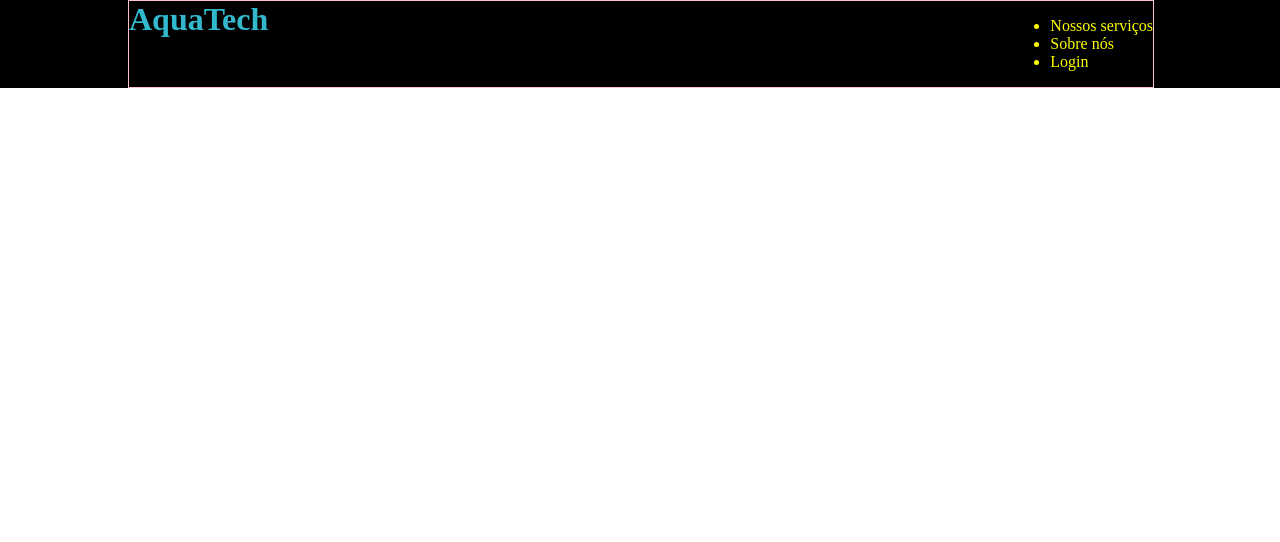
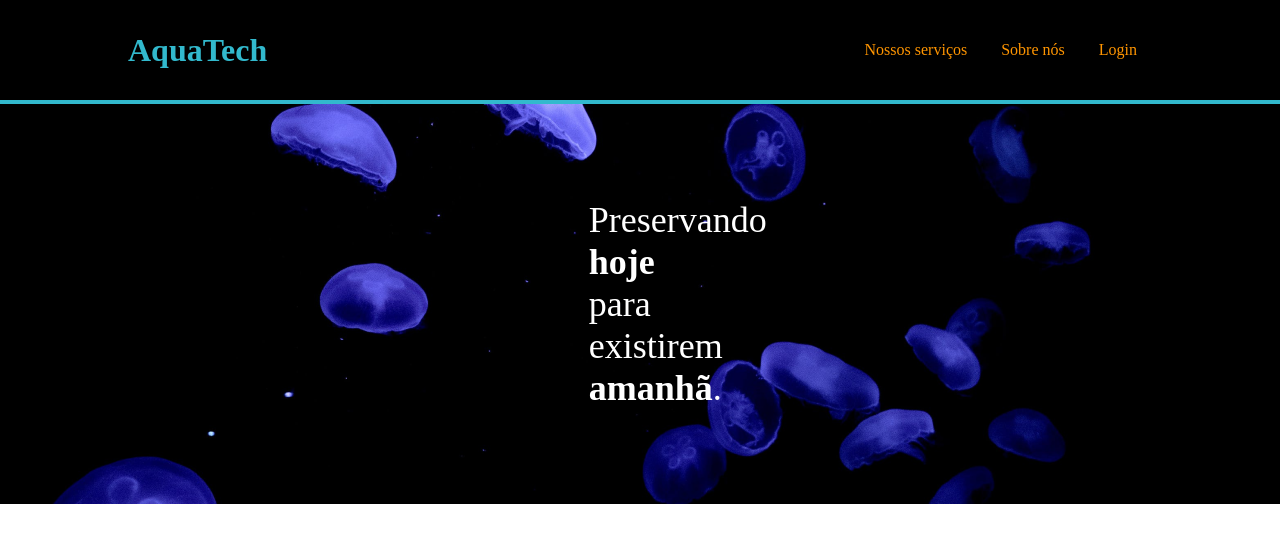
Before and after one commit to MariaGirote/projeto-aquatech, a plain HTML site: page index.html in a window 1280 px wide. Drawn offline with Linux system fonts and the light colour scheme.

Commit message:
terminei o header e terminei o banner]

```diff
--- a/index.html
+++ b/index.html
@@ -9,14 +9,25 @@
 </head>
 
 <body>
+    <!-- Header -->
+
     <div class="header">
         <div class="container">
             <h1>AquaTech</h1>
             <ul class="navbar">
-                <li>Nossos serviços</li>
-                <li>Sobre nós</li>
-                <li>Login</li>
+                <li><a href="#">Nossos serviços</a></li>
+                <li><a href="#">Sobre nós</a></li>
+                <li><a href="#">Login</a></li>
             </ul>
+        </div>
+    </div>
+
+
+    <!-- Banner -->
+
+    <div class="banner">
+        <div class="container">
+            <p>Preservando <b>hoje</b> para existirem <b>amanhã</b>.</p>
         </div>
     </div>
 </body>
--- a/style.css
+++ b/style.css
@@ -4,28 +4,57 @@ body {
 
 .header {
     background-color: black;
+    width: 100%;
+    height: 100px;
+    border-bottom: 4px solid #32B9CD;
 }
 
-.container {
+.header>.container {
     display: flex;
     justify-content: space-between;
     width: 80%;
-    border: 1px solid pink;
-    /* margin-left: 10%;
-     margin-right: 10%; */
-
-    /* margin: 0 10% 0 10%; */
-
-    /* margin: 0 10%; */
-
-    margin: 0 10% 0;
+    margin: 0 10%;
+    align-items: center;
+    height: 100%;
 }
 
-h1 {
+.header>.container>h1 {
     color: #32B9CD;
     margin: 0;
 }
 
-.navbar {
-    color: rgb(255, 255, 0);
+.header>.container>.navbar {
+    list-style: none;
 }
+
+.header>.container>.navbar>li {
+    display: inline;
+    padding: 0 15px;
+}
+
+.header>.container>.navbar>li>a {
+    color: #ff9500;
+    text-decoration: none;
+}
+
+.banner {
+    width: 100%;
+    height: 400px;
+    background-image: url(imagens/bg-jelly-fish-para_outras_pags.png);
+}
+
+.banner>.container {
+    width: 80%;
+    height: 100%;
+    margin: 0 10%;
+    display: flex;
+    justify-content: center;
+    align-items: center;
+}
+
+.banner>.container>p {
+    margin: 0;
+    color: white;
+    font-size: 36px;
+    width: 10%;
+}
```
Also changed, not shown: imagens/bg-jelly-fish-para_outras_pags.png (added), imagens/favicon2.ico (added), imagens/growth_color.png (added), imagens/lightbulb_color.png (added), imagens/planet-earth_color.png (added).
